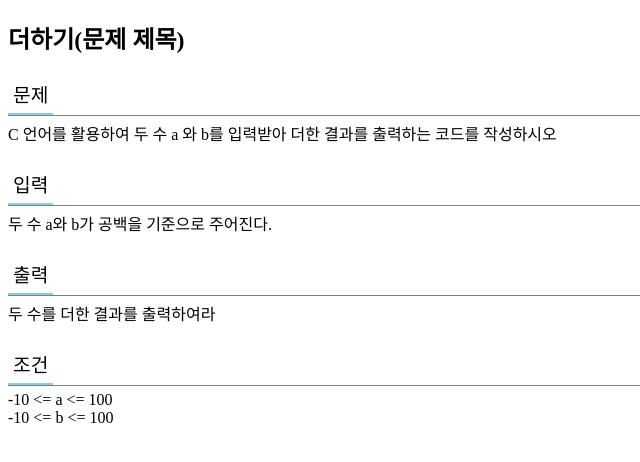
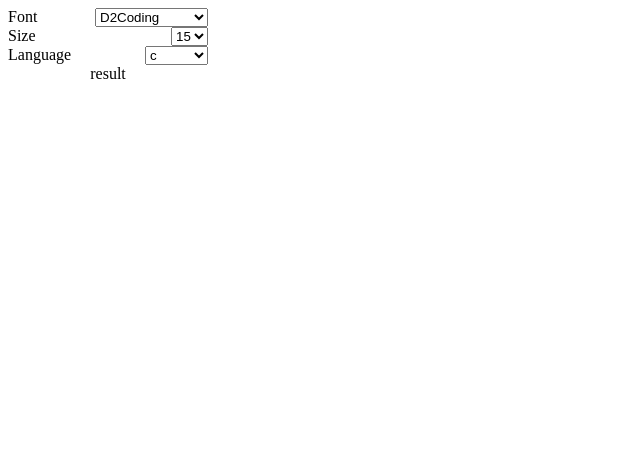
Before and after one commit to seunggil1/CCM, a website: page editor/test.html in a window 1280 px wide. Shown: the whole page, without its empty margins (0-640 px from the left). Drawn offline with Linux system fonts and the light colour scheme.

Commit message:
font & size working

```diff
--- a/editor/test.html
+++ b/editor/test.html
@@ -36,49 +36,57 @@ int main(){
       }
     </script>
     <style>
-      .p_subUnit{
-        margin-top: 25px;
+      .setting{
+        max-width: 200px;
       }
-      .p_subUnitTitle{
-        font-size: larger;
-        padding: 0px 5px 5px 5px;
-        border-bottom: 2px solid skyblue;
-        width: fit-content;
+      .settingUnit{
+        display: flex;
+        justify-content: space-between;
+        /* grid-template-columns: 80px auto; */
       }
-      .p_subUnitContent{
-        padding-top: 5px;
-        border-top: 1px solid grey;
-        max-width: 700px;
+      .settingResult{
+        text-align: center;
+        height: 50px;
       }
     </style>
   </head>
   <body>
-    <!-- <div onclick="send();">버튼</div> -->
-    <div>
-      <h2>더하기(문제 제목)</h2>
-
-      <div class="p_subUnit">
-        <div class="p_subUnitTitle">문제</div>
-        <div class="p_subUnitContent">C 언어를 활용하여 두 수 a 와 b를 입력받아 더한 결과를 출력하는 코드를 작성하시오</div>
-      </div>
-      <div class="p_subUnit">
-        <div class="p_subUnitTitle">입력</div>
-        <div class="p_subUnitContent">
-          두 수 a와 b가 공백을 기준으로 주어진다.
+    <div class="setting">
+      <div class="settingUnit">
+        <span>Font</span>
+        <div>
+          <select name="font" id="fontSelect">
+            <option value="D2Coding" style="font-family: D2Coding;">D2Coding</option>
+            <option value="Consolas" style="font-family: Consolas;">Consolas</option>
+            <option value="IBM Plex Mono" style="font-family: IBM Plex Mono;">IBM Plex Mono</option>
+          </select>
         </div>
       </div>
-      <div class="p_subUnit">
-        <div class="p_subUnitTitle">출력</div>
-        <div class="p_subUnitContent">
-          두 수를 더한 결과를 출력하여라
+      <div class="settingUnit">
+        <span>Size</span>
+        <div>
+          <select name="size" id="sizeSelect">
+            <option value="15" style="font-size: 15px;">15</option>
+            <option value="17" style="font-size: 17px;">17</option>
+            <option value="20" style="font-size: 20px;">20</option>
+            <option value="25" style="font-size: 25px;">25</option>
+            <option value="30" style="font-size: 30px;">30</option>
+            <option value="35" style="font-size: 35px;">35</option>
+          </select>
         </div>
       </div>
-      <div class="p_subUnit">
-        <div class="p_subUnitTitle">조건</div>
-        <div class="p_subUnitContent">
-          <div>-10 &#60;&#61; a &#60;&#61; 100</div>
-          <div>-10 &#60;&#61; b &#60;&#61; 100</div>
+      <div class="settingUnit">
+        <span>Language</span>
+        <div>
+          <select name="programLang" id="programLangSelct">
+            <option value="c">c</option>
+            <option value="cpp">cpp</option>
+            <option value="python">python</option>
+          </select>
         </div>
+      </div>
+      <div class="settingResult">
+        result
       </div>
     </div>
   </body>
```
Also changed, not shown: editor/index.html (+11 -3 lines), editor/src/css/editor.css (+10 -2 lines), editor/src/js/layout.js (+8 -6 lines), editor/temp.html (added, +19 -0 lines), README.md, editor/asset/IBMPlexMono-Regular.ttf (added), editor/asset/SansitaSwashed-VariableFont_wght.ttf (deleted), 1 other file.
